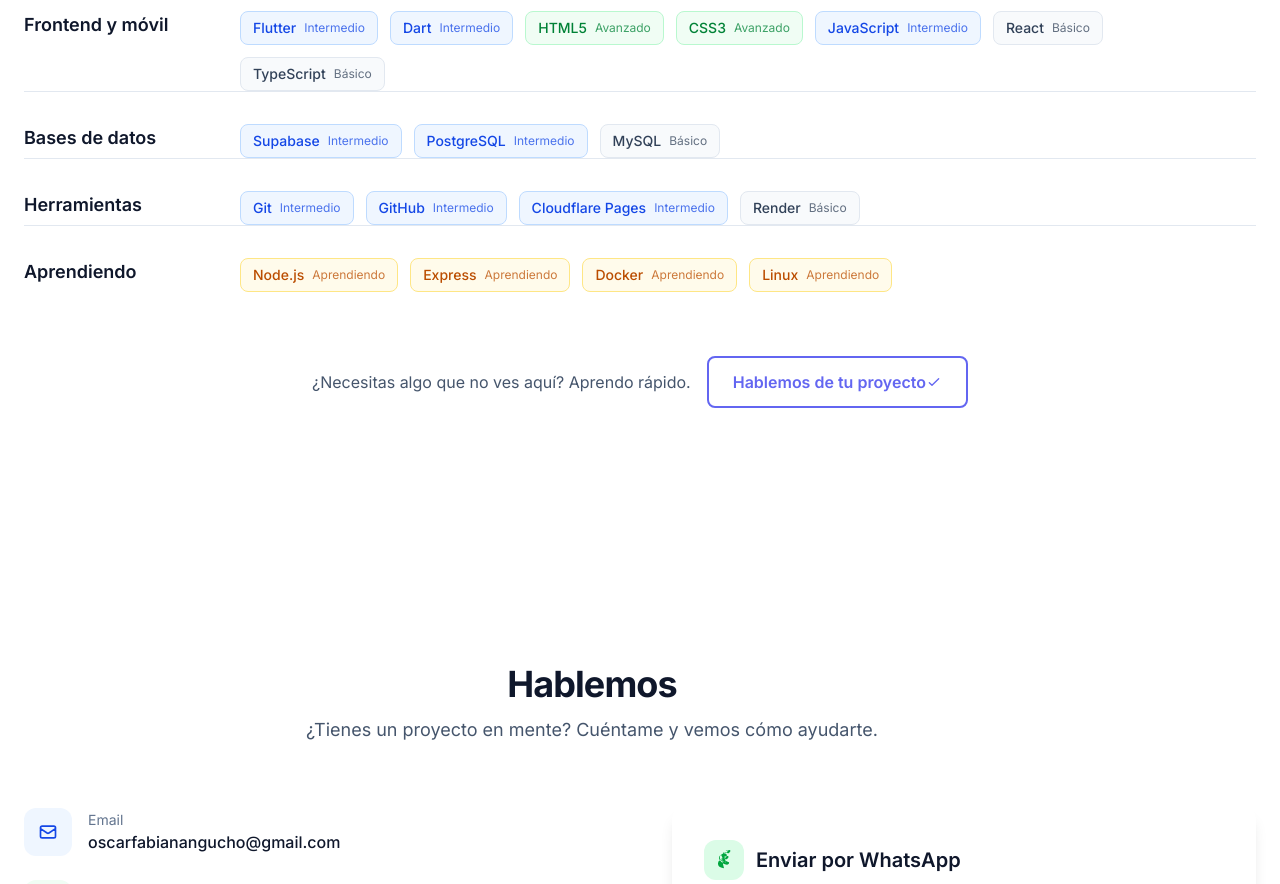
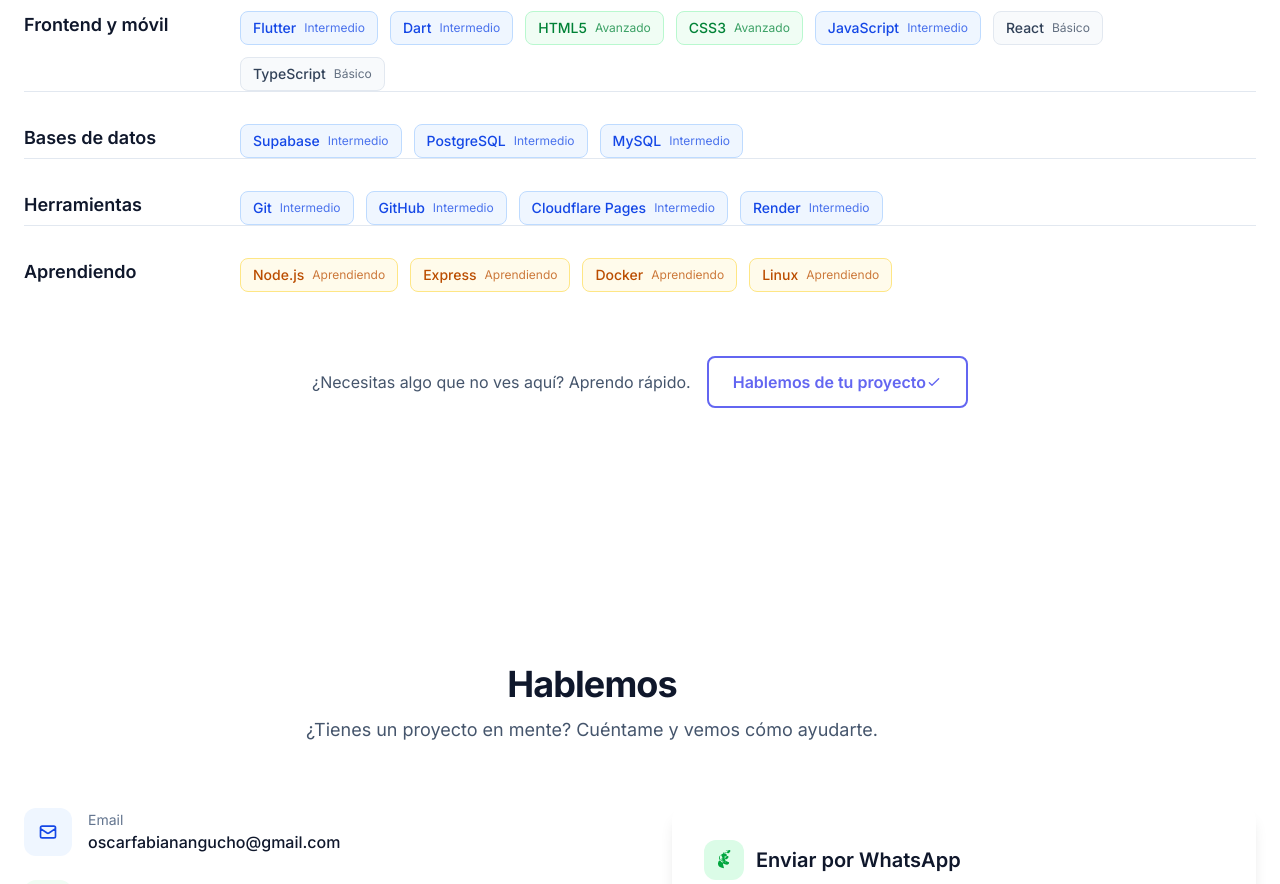
Before and after one commit to OscarFabianAnguchoVega242005/Mi-Portafolio, a React (Vite) app: page / in a window 1280 px wide. Shown: the part 3460-4344 px from the top of the page. Built offline with nearby package versions, Linux system fonts and the light colour scheme; no server answers.

Commit message:
fix: MySQL and Render to Intermedio level

```diff
--- a/src/components/sections/Skills.tsx
+++ b/src/components/sections/Skills.tsx
@@ -22,7 +22,7 @@
       skills: [
         { name: 'Supabase', level: 'Intermedio' },
         { name: 'PostgreSQL', level: 'Intermedio' },
-      { name: 'MySQL', level: 'Básico' },
+        { name: 'MySQL', level: 'Intermedio' },
       ],
     },
 {
@@ -31,7 +31,7 @@
         { name: 'Git', level: 'Intermedio' },
         { name: 'GitHub', level: 'Intermedio' },
         { name: 'Cloudflare Pages', level: 'Intermedio' },
-      { name: 'Render', level: 'Básico' },
+        { name: 'Render', level: 'Intermedio' },
       ],
     },
   {
```
Lines whose indentation alone changed are shown as unchanged.
